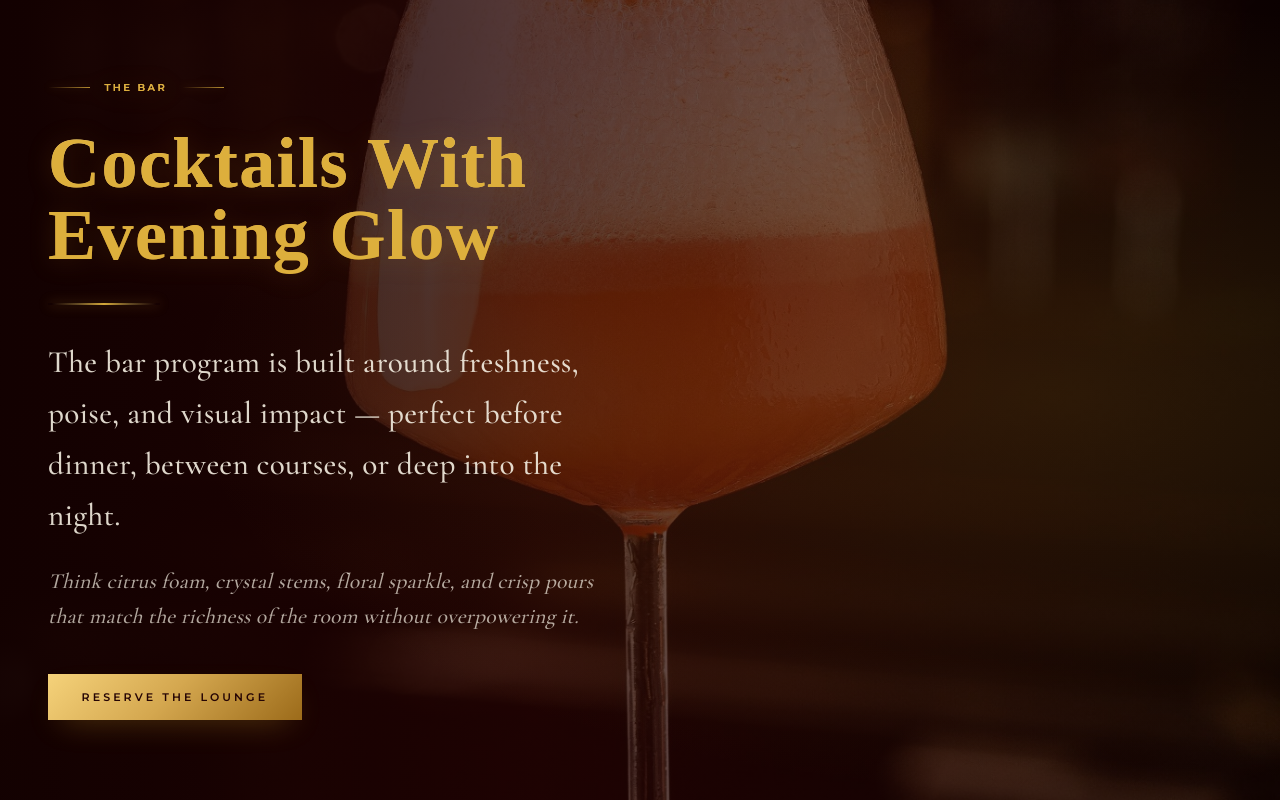
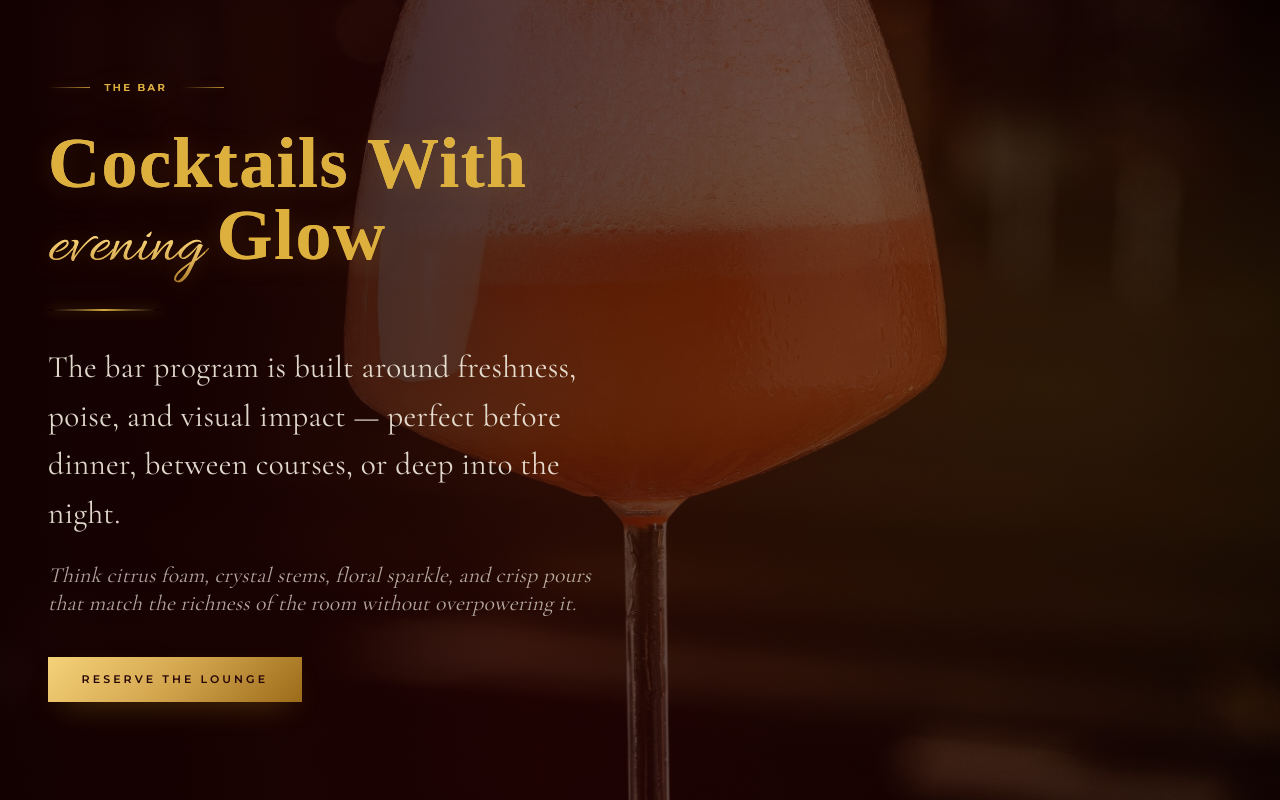
Before and after one commit to yashwxntpatel/yanyan, a React (Vite) app: page / in a window 1280 px wide. Shown: the part 6540-7340 px from the top of the page. Built offline with nearby package versions, Linux system fonts and the light colour scheme; the HTML template or start-up script is replaced by a standard one.

Commit message:
Update Bar.tsx

```diff
--- a/src/components/yan/Bar.tsx
+++ b/src/components/yan/Bar.tsx
@@ -2,29 +2,66 @@ import barDrink from "@/assets/drink-grapefruit-spritz.jpg";
 
 export const Bar = () => (
   <section id="bar" className="section-shell relative overflow-hidden py-32 md:py-40">
+
     <div className="absolute inset-0">
-      <img src={barDrink} alt="Yàn Yàn signature cocktail" className="h-full w-full object-cover scale-[1.04]" loading="lazy" width={1435} height={2048} />
-      <div className="absolute inset-0" style={{ background: "linear-gradient(90deg, hsl(0 90% 4% / 0.97) 0%, hsl(0 85% 8% / 0.78) 42%, hsl(0 85% 5% / 0.5) 100%)" }} />
-      <div className="absolute inset-0" style={{ background: "radial-gradient(ellipse at 82% 50%, hsl(43 70% 40% / 0.18), transparent 58%)" }} />
+      <img
+        src={barDrink}
+        alt="Yàn Yàn signature cocktail"
+        className="h-full w-full object-cover scale-[1.04]"
+        loading="lazy"
+        width={1435}
+        height={2048}
+      />
+
+      <div
+        className="absolute inset-0"
+        style={{
+          background:
+            "linear-gradient(90deg, hsl(0 90% 4% / 0.97) 0%, hsl(0 85% 8% / 0.78) 42%, hsl(0 85% 5% / 0.5) 100%)",
+        }}
+      />
+
+      <div
+        className="absolute inset-0"
+        style={{
+          background:
+            "radial-gradient(ellipse at 82% 50%, hsl(43 70% 40% / 0.18), transparent 58%)",
+        }}
+      />
     </div>
 
     <div className="container relative grid gap-12 md:grid-cols-2">
+
       <div className="reveal-left max-w-xl">
-        <p className="ornament font-sans-lux mb-8 justify-start text-[10px] text-gold">The Bar</p>
-        <h2 className="font-display mb-8 text-gold text-5xl leading-[1.05] md:text-6xl lg:text-7xl">
+
+        <p className="ornament font-sans-lux mb-8 justify-start text-[10px] text-gold">
+          The Bar
+        </p>
+
+        <h2 className="font-display heading-luxe mb-8 text-gold text-5xl md:text-6xl lg:text-7xl">
           Cocktails With
           <br />
-          Evening Glow
+          <span className="font-script text-gold-script mr-3 text-[0.88em] normal-case">
+            evening
+          </span>
+          Glow
         </h2>
+
         <div className="mb-8 w-28 gold-divider-thick" />
-        <p className="font-serif-lux mb-6 text-[1.65rem] leading-relaxed text-ivory/90 md:text-[1.95rem]">
+
+        <p className="copy-luxe mb-6 text-[1.65rem] text-ivory/90 md:text-[1.95rem]">
           The bar program is built around freshness, poise, and visual impact — perfect before dinner, between courses, or deep into the night.
         </p>
-        <p className="font-serif-lux mb-10 text-xl italic leading-relaxed text-ivory/70 md:text-[1.35rem]">
+
+        <p className="copy-luxe mb-10 text-xl italic text-ivory/70 md:text-[1.35rem]">
           Think citrus foam, crystal stems, floral sparkle, and crisp pours that match the richness of the room without overpowering it.
         </p>
-        <a href="#reserve" className="btn-gold">Reserve the Lounge</a>
+
+        <a href="#reserve" className="btn-gold">
+          Reserve the Lounge
+        </a>
       </div>
+
     </div>
   </section>
 );
```
